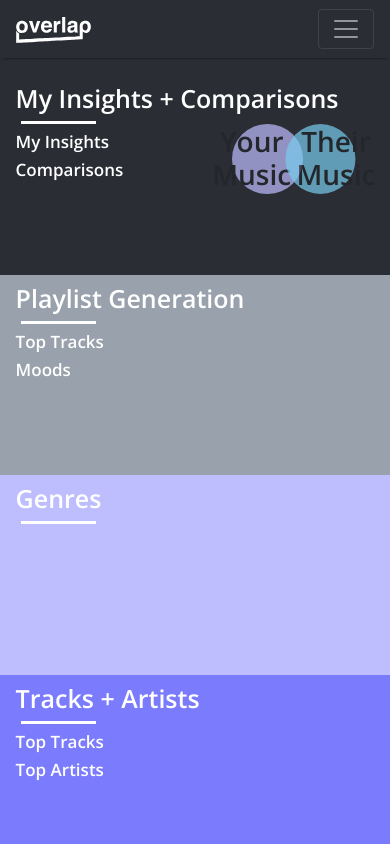
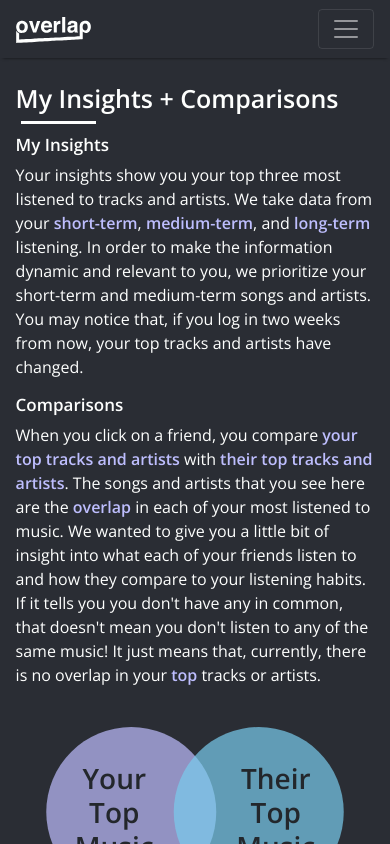
Before and after one commit to IGEN330-Overlap/Overlap, a React (Create React App) app in the folder frontend/: page /how-it-works in a window 390 px wide. Built offline with nearby package versions, Linux system fonts and the light colour scheme.

Commit message:
insights and comparisons

```diff
--- a/frontend/src/HowItWorks/HowItWorks.css
+++ b/frontend/src/HowItWorks/HowItWorks.css
@@ -17,12 +17,13 @@
     margin-left: 4vw;
     margin-right: 4vw;
     margin-top: 1vw;
-    margin-bottom: 1vw;
+    margin-bottom: 1.5vw;
 }
 .hiw-flex {
     display: flex;
     flex-direction: row;
-    flex-wrap: wrap;
+    align-items: center;
+    justify-content: space-between;
 }
 .hiw-root .under-bar {
     margin-left: 5px;
@@ -32,7 +33,7 @@
     background-color: var(--off-white-color);
 }
 .hiw-info .text-box {
-    width: 60%;
+    width: 55%;
 }
 .hiw-info .graphics {
     display: flex;
@@ -54,6 +55,7 @@
     width: 18vw;
     border-radius: 50%;
     text-align: center;
+    transform: translate(12.5%);
 }
 .hiw-insights .graphics .friend-bubble {
     position: relative;
@@ -63,7 +65,7 @@
     width: 18vw;
     border-radius: 50%;
     text-align: center;
-    transform: translate(-25%);
+    transform: translate(-12.5%);
 }
 .hiw-insights .graphics .user-bubble h3 {
     position: absolute;
@@ -77,6 +79,10 @@
     top: 50%;
     left: 50%;
     transform: translate(-30%, -50%);
+    font-weight: 550;
+}
+.hiw-insights span {
+    color: var(--blue-color-1);
     font-weight: 550;
 }
 
@@ -110,5 +116,32 @@
 .hiw-info h2 {
     color: var(--off-white-color);
     font-size: clamp(17px, 2.5vw, 25px);
-    margin-top: 0.5rem;
+    margin-top: 0.7rem;
 }
+.hiw-info p {
+    color: var(--off-white-color);
+}
+
+@media(max-width: 780px) {
+    .hiw-flex {
+        flex-direction: column;
+        align-items: flex-start;
+    }
+    .hiw-info .text-box {
+        width: 100%;
+    }
+    .hiw-info .graphics {
+        margin-top: 1.5rem;
+        margin-bottom: 1.5rem;
+        width: 100%;
+    }
+
+    .hiw-insights .graphics .user-bubble {
+        height: 170px;
+        width: 170px;
+    }
+    .hiw-insights .graphics .friend-bubble {
+        height: 170px;
+        width: 170px;
+    }
+}
--- a/frontend/src/HowItWorks/HowItWorks.js
+++ b/frontend/src/HowItWorks/HowItWorks.js
@@ -15,14 +15,27 @@ const HowItWorks = (props) => {
                         <div className="hiw-flex">
                             <div className="text-box">
                                 <h2><strong>My Insights</strong></h2>
+                                <p>
+                                    Your insights show you your top three most listened to tracks and artists.
+                                    We take data from your <span>short-term</span>, <span>medium-term</span>, and <span>long-term</span> listening.
+                                    In order to make the information dynamic and relevant to you, we prioritize your short-term and medium-term songs and artists.
+                                    You may notice that, if you log in two weeks from now, your top tracks and artists have changed.
+                                </p>
                                 <h2><strong>Comparisons</strong></h2>
+                                <p>
+                                    When you click on a friend, you compare <span>your top tracks and artists</span> with <span>their top tracks and artists</span>.
+                                    The songs and artists that you see here are the <span>overlap</span> in each of your most listened to music.
+                                    We wanted to give you a little bit of insight into what each of your friends listen to and how they compare to your listening habits.
+                                    If it tells you you don't have any in common, that doesn't mean you don't listen to any of the same music!
+                                    It just means that, currently, there is no overlap in your <span>top</span> tracks or artists.
+                                </p>
                             </div>
                             <div className="graphics">
                                 <div className="user-bubble">
-                                    <h3>Your Music</h3>
+                                    <h3>Your Top Music</h3>
                                 </div>
                                 <div className="friend-bubble">
-                                    <h3>Their Music</h3>
+                                    <h3>Their Top Music</h3>
                                 </div>
                             </div>
                         </div>
```
